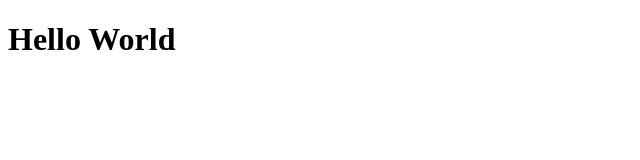
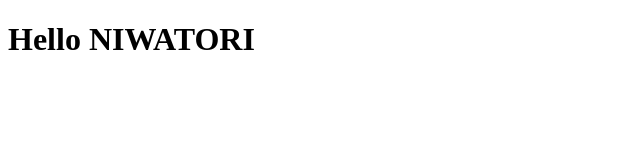
Before and after one commit to fiveseven-lambda/sounansya.github.io, a plain HTML site: page index.html in a window 1280 px wide. Shown: the whole page, without its empty margins (0-640 px from the left). Drawn offline with Linux system fonts and the light colour scheme.

Commit message:
Update index.html

```diff
--- a/index.html
+++ b/index.html
@@ -1,6 +1,6 @@
 <!DOCTYPE html>
 <html>
 <body>
-<h1>Hello World</h1>
+<h1>Hello NIWATORI</h1>
 </body>
 </html>
```
